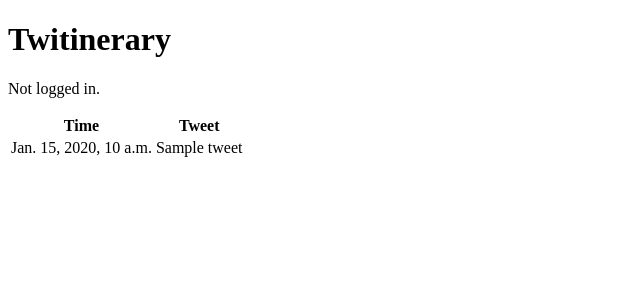
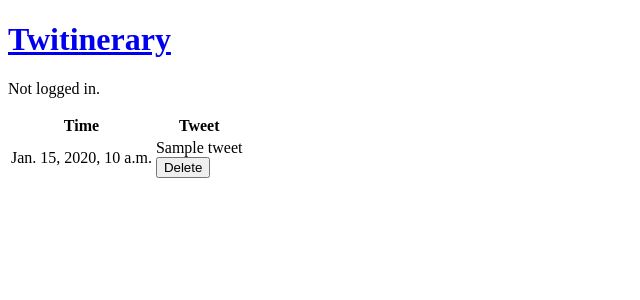
Before and after one commit to jwintersinger/twitinerary, a Django app: template templates/review.html in a window 1280 px wide. Shown: the top 300 px of the page, without its empty margins (0-640 px from the left). Run offline with Django 3.2, Linux system fonts and the light colour scheme; the template is opened without the code that fills it: most values are stand-ins (such as "Sample title", 1, 10 or a date in 2020); some libraries are stand-ins or nearby versions.

Commit message:
Ability to delete Tweets.

```diff
--- a/templates/base.html
+++ b/templates/base.html
@@ -15,7 +15,7 @@
       <input id="dismiss-notification" type="button" value="OK" />
     </div>
 
-    <h1>Twitinerary</h1>
+    <h1><a href="{% url twitinerary.views.home %}">Twitinerary</a></h1>
 
     <p>
     {% if request.session.user %}
--- a/templates/review.html
+++ b/templates/review.html
@@ -3,7 +3,16 @@
   <table>
     <tr><th>Time</th><th>Tweet</th></tr>
   {% for tweet in tweets %}
-    <tr><td>{{ tweet.datetime }}</td><td>{{ tweet.tweet }}</td></tr>
+    <tr>
+      <td>{{ tweet.datetime }}</td>
+      <td>
+        {{ tweet.tweet }}
+        <form action="{% url twitinerary.views.delete %}" method="post">
+          <input name="key" type="hidden" value="{{ tweet.key }}" />
+          <input type="submit" value="Delete" />
+        </form>
+      </td>
+    </tr>
   {% endfor %}
   </table>
 {% endblock %}
--- a/twitinerary/views.py
+++ b/twitinerary/views.py
@@ -37,6 +37,11 @@ def review(request):
   tweets.order('-datetime')
   return direct_to_template(request, 'review.html', {'tweets': tweets})
 
+def delete(request):
+  if request.method == 'POST' and request.POST['key']:
+    ScheduledTweet.get(request.POST['key']).delete()
+  return HttpResponseRedirect(reverse(review))
+
 # Should be a POST since request changes state of datastore, but (I believe) App Engine
 # cron will only perform GET requests.
 def mass_tweet(request):
```
Also changed, not shown: twitinerary/urls.py (+6 -5 lines).
